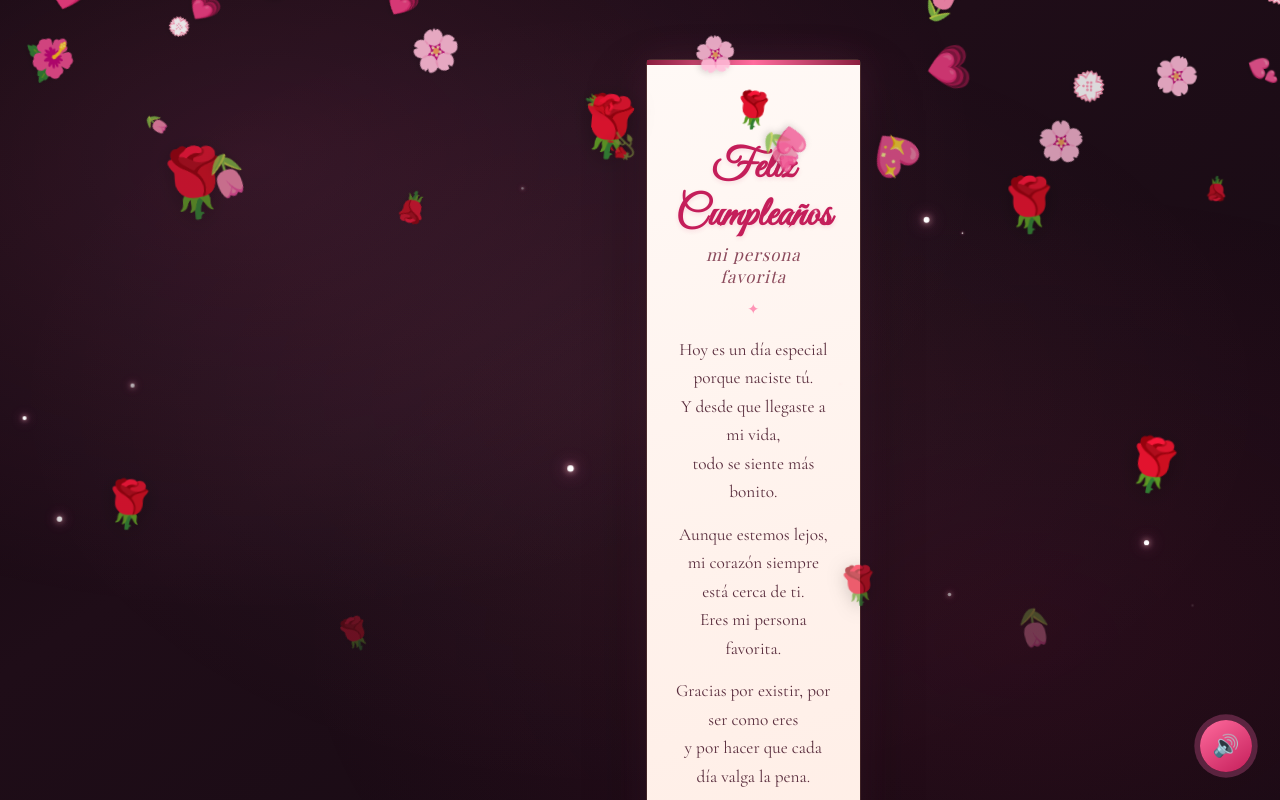
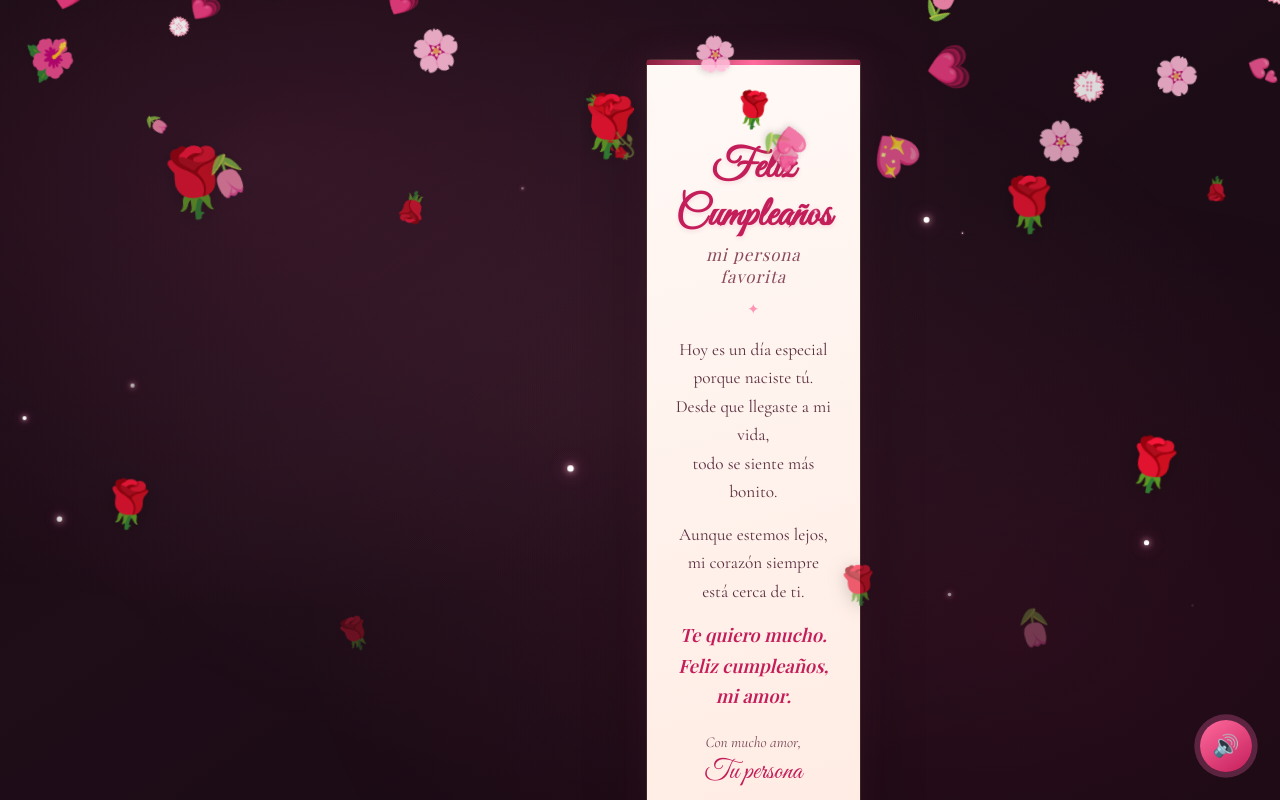
Before and after one commit to Miguel020103/felicitaciones, a plain HTML site: page index.html in a window 1280 px wide. Both pictures are taken after a click on the element 640 px from the left and 400 px from the top of the page. Shown: the top 800 px of the page. Drawn offline with nearby package versions, Linux system fonts and the light colour scheme; a web font is replaced by a local one.

Commit message:
Update index.html

```diff
--- a/index.html
+++ b/index.html
@@ -26,28 +26,25 @@
   <div class="petals-container" id="petals"></div>
 
   <div class="scene" id="scene">
+    <!-- Sobre -->
     <div class="envelope" id="envelope">
       <div class="envelope-front">
         <div class="envelope-texture"></div>
-
         <div class="address">
           <span class="to-label">Para:</span>
           <span class="to-name">Mi amor</span>
           <span class="from-label">Con todo el cariño del mundo</span>
         </div>
-
-        <!-- Sello abajo, en la cara frontal -->
         <div class="wax-seal">
           <div class="seal-inner">❤️</div>
         </div>
-
         <div class="corner corner-tl"></div>
         <div class="corner corner-tr"></div>
         <div class="corner corner-bl"></div>
         <div class="corner corner-br"></div>
       </div>
 
-      <!-- Solo la solapa (triángulo) -->
+      <!-- Solapa -->
       <div class="envelope-flap" id="flap">
         <div class="flap-inner"></div>
       </div>
@@ -58,6 +55,7 @@
       </div>
     </div>
 
+    <!-- Carta (sale del sobre) -->
     <div class="letter" id="letter">
       <div class="letter-paper">
         <div class="letter-header">
@@ -67,24 +65,17 @@
         <h1 class="title">Feliz Cumpleaños</h1>
         <p class="subtitle">mi persona favorita</p>
 
-        <div class="divider">
-          <span>✦</span>
-        </div>
+        <div class="divider"><span>✦</span></div>
 
         <div class="message">
           <p>
             Hoy es un día especial porque naciste tú.<br />
-            Y desde que llegaste a mi vida,<br />
+            Desde que llegaste a mi vida,<br />
             todo se siente más bonito.
           </p>
           <p>
             Aunque estemos lejos,<br />
-            mi corazón siempre está cerca de ti.<br />
-            Eres mi persona favorita.
-          </p>
-          <p>
-            Gracias por existir, por ser como eres<br />
-            y por hacer que cada día valga la pena.
+            mi corazón siempre está cerca de ti.
           </p>
           <p class="highlight">
             Te quiero mucho.<br />
```
